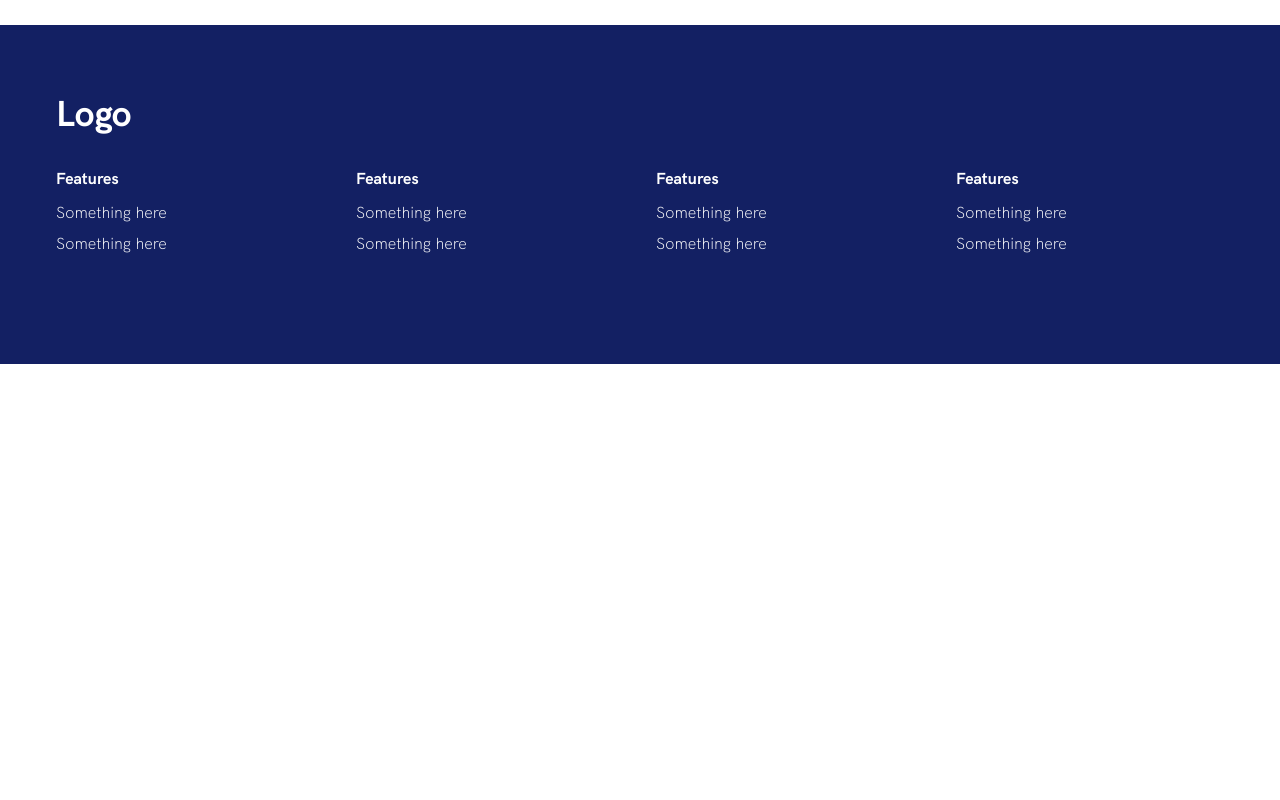
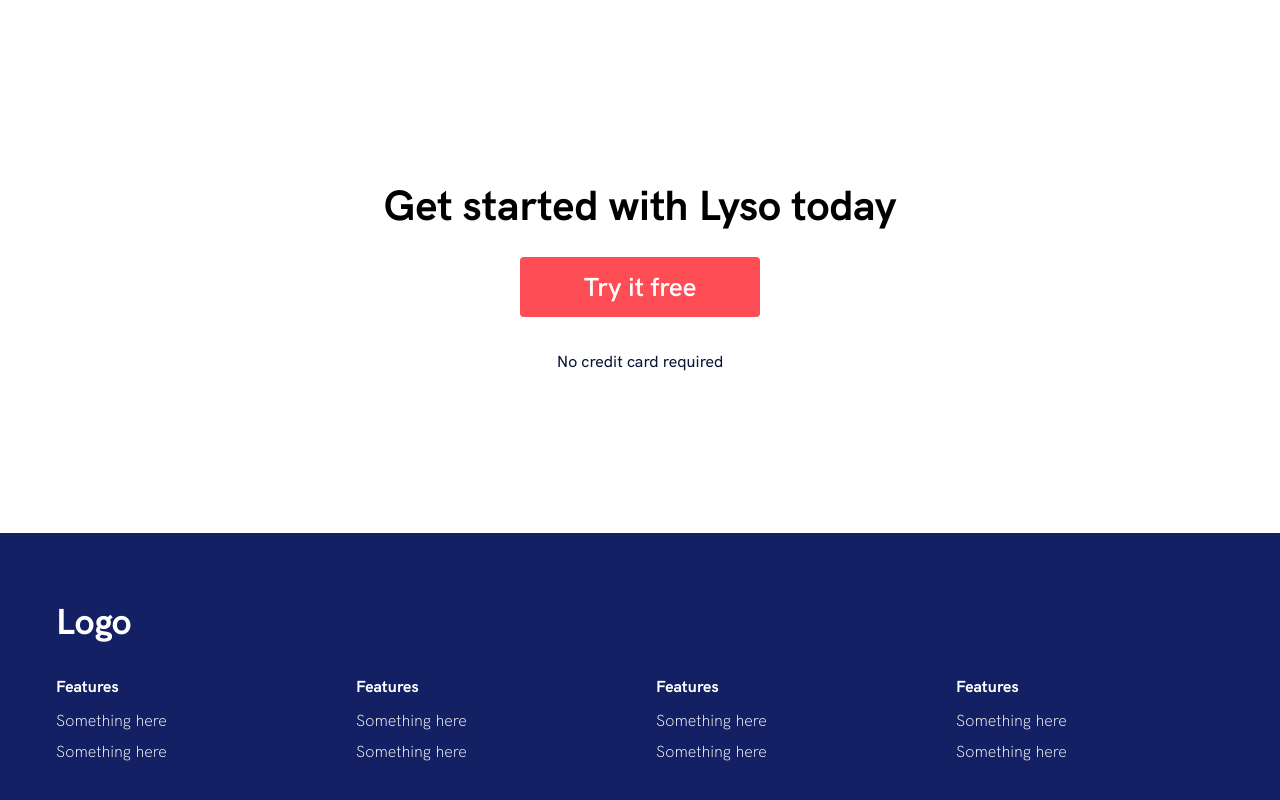
Before and after one commit to keegn/gatsby-starter-saas-marketing, a Gatsby site: page / in a window 1280 px wide. Shown: the part 1828-2628 px from the top of the page. Before the commit the page ends 2192 px from the top, so only its background shows below. Built offline with nearby package versions, Linux system fonts and the light colour scheme; Gatsby itself is replaced by a stand-in of ours.

Commit message:
Adds get started section

```diff
--- /dev/null
+++ b/src/components/sections/getstarted.js
@@ -0,0 +1,56 @@
+import React from "react"
+import styled from "styled-components"
+
+import { Container } from "../global"
+
+const GetStarted = () => (
+  <GetStartedContainer>
+    <GetStartedTitle>Get started with Lyso today</GetStartedTitle>
+    <TryItButton>Try it free</TryItButton>
+    <Subtitle>No credit card required</Subtitle>
+  </GetStartedContainer>
+)
+
+export default GetStarted
+
+const GetStartedContainer = styled(Container)`
+  display: flex;
+  justify-content: center;
+  align-items: center;
+  flex-direction: column;
+  margin: 160px auto;
+`
+
+const GetStartedTitle = styled.h3`
+  font-family: "HK Grotesk Bold";
+  font-size: 42px;
+  margin-bottom: 32px;
+`
+
+const TryItButton = styled.button`
+  height: 60px;
+  display: inline-flex;
+  -webkit-box-pack: center;
+  justify-content: center;
+  -webkit-box-align: center;
+  align-items: center;
+  margin-bottom: 38px;
+  font-family: "HK Grotesk Semibold";
+  font-weight: 500;
+  font-size: 26px;
+  color: white;
+  letter-spacing: 0px;
+  background: rgb(255, 77, 86);
+  border-radius: 4px;
+  padding: 0px 64px;
+  text-decoration: none;
+  margin-bottom: 32px;
+`
+
+const Subtitle = styled.p`
+  font-family: "HK Grotesk Medium";
+  font-weight: 300;
+  font-size: 16px;
+  color: rgb(7, 20, 53);
+  letter-spacing: 0px;
+`
--- a/src/pages/index.js
+++ b/src/pages/index.js
@@ -7,6 +7,7 @@ import Navigation from "../components/common/navigation/navigation"
 import Header from "../components/sections/header"
 import Features from "../components/sections/features"
 import Footer from "../components/sections/footer"
+import GetStarted from "../components/sections/getstarted"
 
 // Notes for fonts -
 // step 1. add WOFF fonts to static/fonts
@@ -29,6 +30,7 @@ const IndexPage = () => (
     <Navigation />
     <Header />
     <Features />
+    <GetStarted />
     <Footer />
   </Layout>
 )
```
